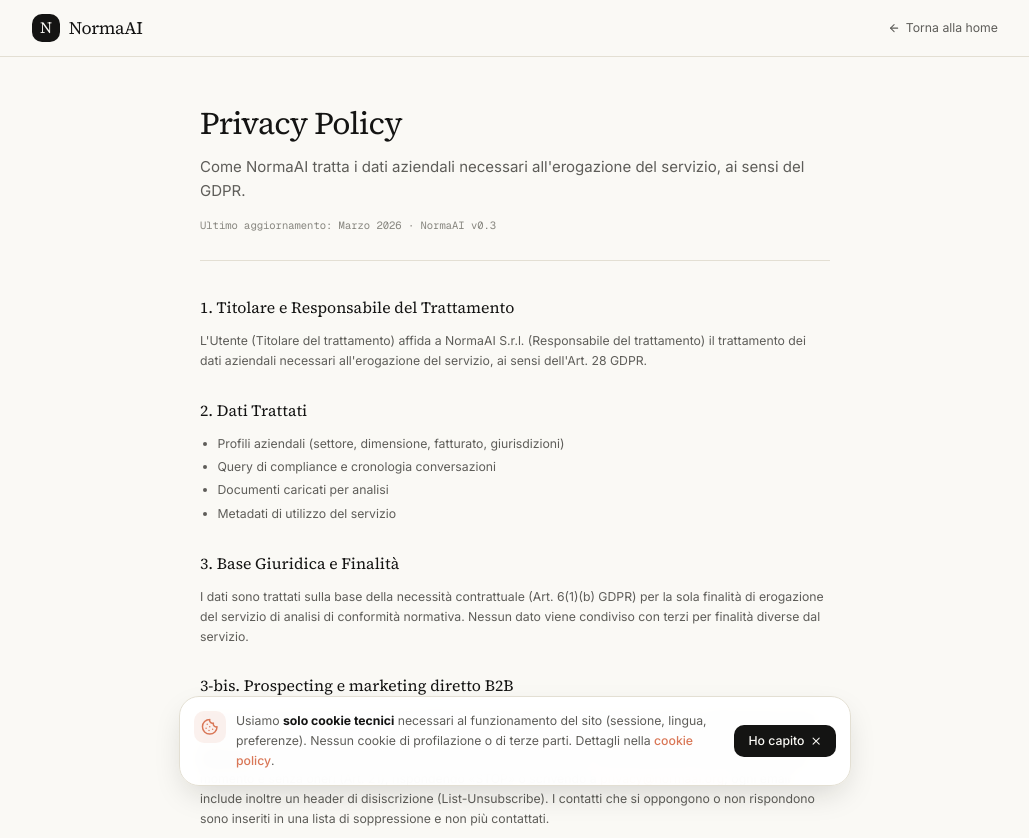
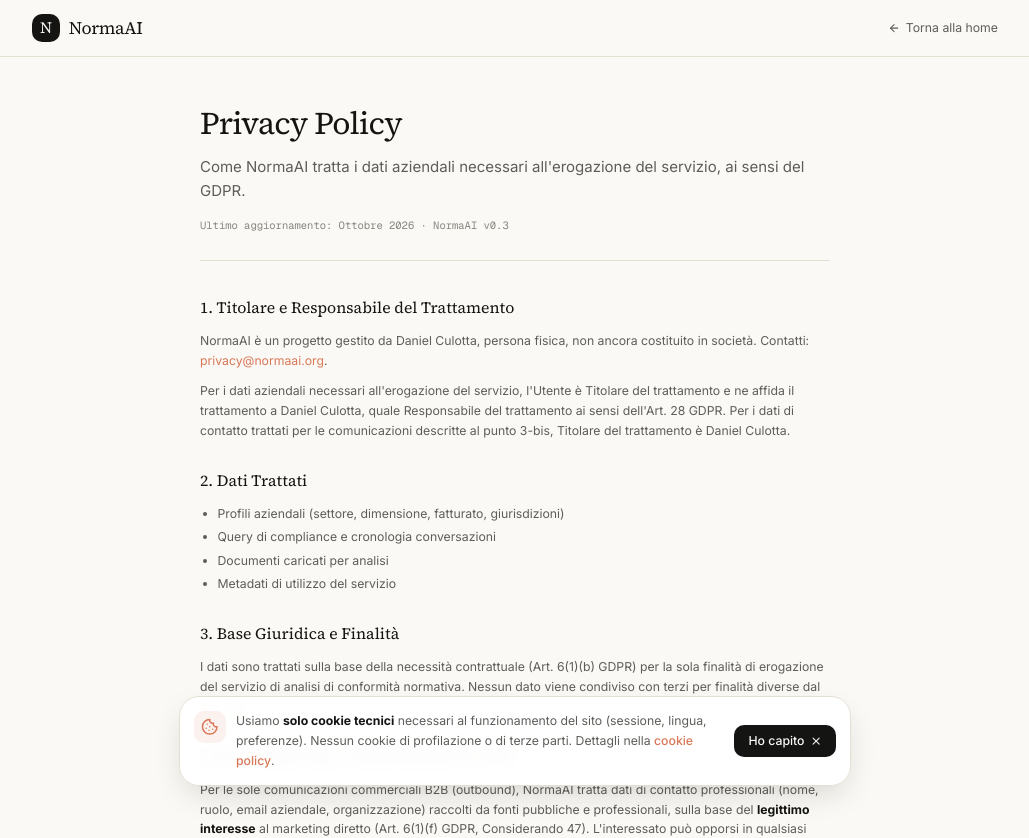
Before and after one commit to Dan23RR/NormaAI, a Next.js app in the folder frontend/: page /privacy in a window 1280 px wide. Shown: the top 838 px of the page, without its empty margins (125-1154 px from the left). Built offline with nearby package versions, Linux system fonts and the light colour scheme; no server answers.

Commit message:
fix(legal): name the real operator in privacy policy and terms
The pages named "NormaAI S.r.l.", a company that does not exist yet.
They now state that the service is run by Daniel Culotta as a natural
person, pending incorporation, with the privacy and info contacts.

```diff
--- a/frontend/src/app/privacy/page.tsx
+++ b/frontend/src/app/privacy/page.tsx
@@ -9,13 +9,22 @@ export default function PrivacyPage() {
     <LegalLayout
       title="Privacy Policy"
       intro="Come NormaAI tratta i dati aziendali necessari all'erogazione del servizio, ai sensi del GDPR."
-      lastUpdated="Marzo 2026 · NormaAI v0.3"
+      lastUpdated="Ottobre 2026 · NormaAI v0.3"
     >
       <LegalSection title="1. Titolare e Responsabile del Trattamento">
         <p>
-          L&apos;Utente (Titolare del trattamento) affida a NormaAI S.r.l. (Responsabile del
-          trattamento) il trattamento dei dati aziendali necessari all&apos;erogazione del
-          servizio, ai sensi dell&apos;Art. 28 GDPR.
+          NormaAI è un progetto gestito da Daniel Culotta, persona fisica, non ancora costituito
+          in società. Contatti:{' '}
+          <a href="mailto:privacy@normaai.org" className="text-clay transition hover:text-clay-deep">
+            privacy@normaai.org
+          </a>
+          .
+        </p>
+        <p>
+          Per i dati aziendali necessari all&apos;erogazione del servizio, l&apos;Utente è
+          Titolare del trattamento e ne affida il trattamento a Daniel Culotta, quale Responsabile
+          del trattamento ai sensi dell&apos;Art. 28 GDPR. Per i dati di contatto trattati per le
+          comunicazioni descritte al punto 3-bis, Titolare del trattamento è Daniel Culotta.
         </p>
       </LegalSection>
 
--- a/frontend/src/app/terms/page.tsx
+++ b/frontend/src/app/terms/page.tsx
@@ -9,9 +9,17 @@ export default function TermsPage() {
     <LegalLayout
       title="Termini di Servizio"
       intro="Condizioni d'uso di NormaAI. Disclaimer AI Act, limitazione di responsabilità, esclusione di garanzia."
-      lastUpdated="Marzo 2026 · NormaAI v0.3"
+      lastUpdated="Ottobre 2026 · NormaAI v0.3"
     >
       <LegalSection title="1. Natura del Servizio">
+        <p>
+          NormaAI è un servizio gestito da Daniel Culotta, persona fisica, nell&apos;ambito di un
+          progetto non ancora costituito in società. Contatti:{' '}
+          <a href="mailto:info@normaai.org" className="text-clay transition hover:text-clay-deep">
+            info@normaai.org
+          </a>
+          .
+        </p>
         <p>
           NormaAI fornisce analisi automatizzate basate su intelligenza artificiale a scopo
           esclusivamente informativo e di supporto decisionale in materia di conformità
@@ -31,13 +39,13 @@ export default function TermsPage() {
 
       <LegalSection title="3. Limitazione di Responsabilità">
         <p>
-          NormaAI S.r.l. non sarà in alcun caso responsabile per: (a) decisioni prese
+          Il gestore del servizio non sarà in alcun caso responsabile per: (a) decisioni prese
           dall&apos;Utente sulla base degli output del sistema; (b) sanzioni, multe o danni
           derivanti dalla non conformità normativa; (c) errori, omissioni o imprecisioni nelle
           analisi generate; (d) mancato aggiornamento delle informazioni normative.
         </p>
         <p>
-          La responsabilità complessiva di NormaAI S.r.l. è in ogni caso limitata
+          La responsabilità complessiva del gestore del servizio è in ogni caso limitata
           all&apos;importo dei corrispettivi pagati dall&apos;Utente nei 12 mesi precedenti
           l&apos;evento generatore del danno.
         </p>
```
